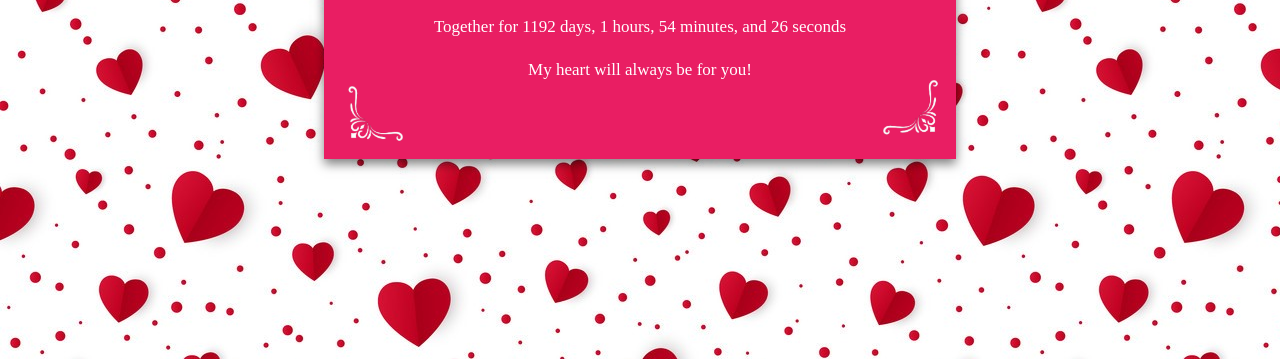
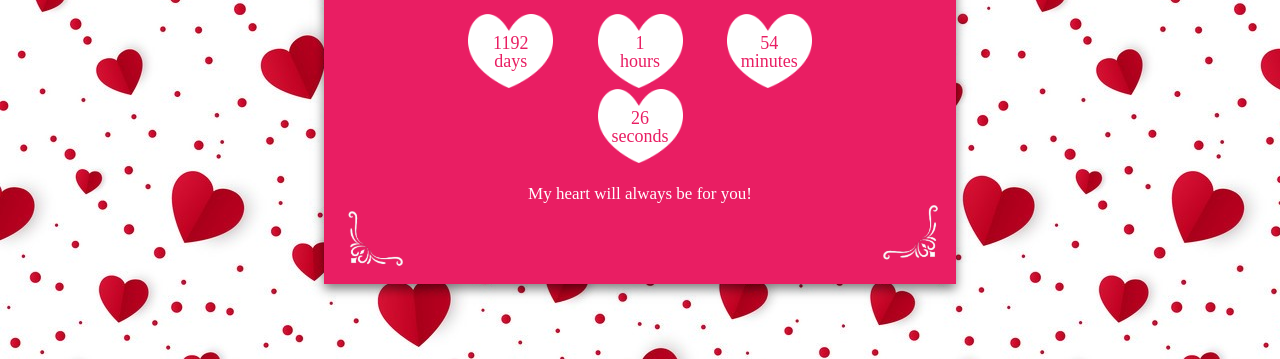
Before and after one commit to Greekfreaks/Alex-Maddy, a plain HTML site: page index.html in a window 1280 px wide. Shown: the part 441-800 px from the top of the page. Drawn offline with Linux system fonts and the light colour scheme.

Commit message:
Update index.html

```diff
--- a/index.html
+++ b/index.html
@@ -118,6 +118,28 @@
               4px 0px 8px rgba(0, 0, 0, 0.2),
               0px -4px 8px rgba(0, 0, 0, 0.2);
     }
+    .heart {
+        background-image: url('White-heart.png');
+        background-size: contain;
+        background-repeat: no-repeat;
+        font-size: 18px;
+        display: inline-block;
+        width: 85px;
+        height: 75px;
+        line-height: 1;
+        text-align: center;
+        vertical-align: middle;
+        color: #e91e63;
+        margin: 0px 20px;
+        padding-top: 20px;
+    }
+    .heart span {
+        display: block;
+        font-weight: 500;
+    }
+
+
+
 
     /* Responsive layout - makes a two column-layout instead of four columns */
     @media (max-width: 800px) {
@@ -134,6 +156,7 @@
         max-width: 100%;
     }
     }
+
 
     </style>
 
@@ -163,7 +186,11 @@
             const minutes = Math.floor((diff % (1000 * 60 * 60)) / (1000 * 60));
             const seconds = Math.floor((diff % (1000 * 60)) / 1000);
 
-            timerElement.textContent = `Together for ${days} days, ${hours} hours, ${minutes} minutes, and ${seconds} seconds`;
+            timerElement.innerHTML =
+            `<span class="heart"><span>${days}</span><span>days</span></span>
+            <span class="heart"><span>${hours}</span><span>hours</span></span>
+            <span class="heart"><span>${minutes}</span><span>minutes</span></span>
+            <span class="heart"><span>${seconds}</span><span>seconds</span></span>`;
         }
 
         updateTimer();
```
